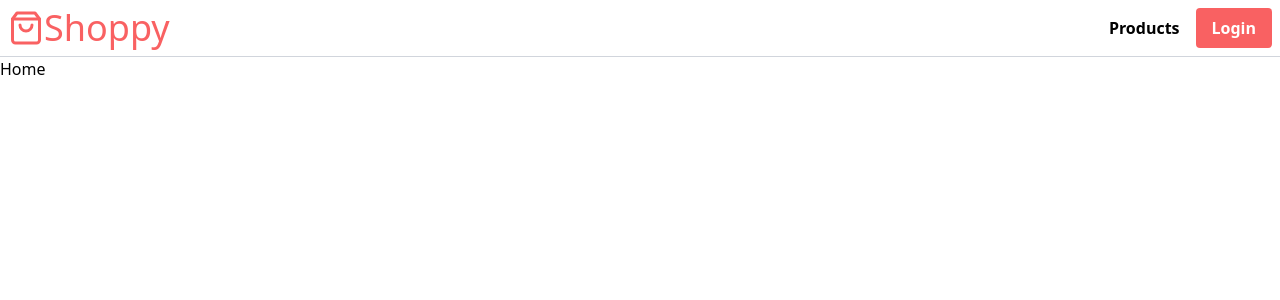
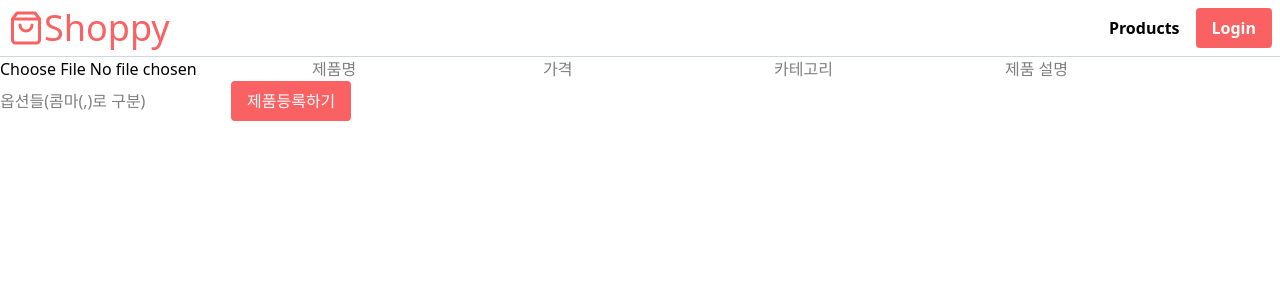
Before and after one commit to sangyeop0529/2025_06_shoppy, a React (Vite) app: page /products/new in a window 1280 px wide. Before the commit this address led to /. Shown: the top 300 px of the page. Built offline with nearby package versions, Linux system fonts and the light colour scheme; no server answers.

Commit message:
입력폼 생성

```diff
--- a/src/components/context/AuthContext.jsx
+++ b/src/components/context/AuthContext.jsx
@@ -5,12 +5,14 @@ const AuthContext = createContext();
 
 export function AuthContextProvider({ children }) {
   const [user, setUser] = useState();
+
   useEffect(() => {
     onUserStateChange((user) => {
       console.log(user);
       setUser(user);
     });
   }, []);
+
   return (
     <AuthContext.Provider value={{ user, login, logout }}>
       {children}
@@ -21,3 +23,5 @@ export function AuthContextProvider({ children }) {
 export function useAuthContext() {
   return useContext(AuthContext);
 }
+
+export default AuthContext;
--- a/src/pages/NewProduct.jsx
+++ b/src/pages/NewProduct.jsx
@@ -1,7 +1,77 @@
-import React from "react";
+import React, { useState } from "react";
+import Button from "../components/ui/Button";
 
 const NewProduct = () => {
-  return <div>NewProduct</div>;
+  const [product, setProduct] = useState({});
+  const [file, setFile] = useState();
+  const handleChange = (e) => {
+    const { name, value, files } = e.target;
+    if (name === "file") {
+      setFile(files && files[0]);
+      return;
+    }
+    setProduct((product) => ({ ...product, [name]: value }));
+  };
+  const handleSubmit = (e) => {
+    e.preventdefault();
+    // 제품의 사진을 Cloudinary에 업로드하고 URL을 획득
+    // Firebase에 새로운 제품 추가
+  };
+  return (
+    <section>
+      {file && <img src={URL.createObjectURL(file)} alt="local file" />}
+      <form onSubmit={handleSubmit}>
+        <input
+          type="file"
+          accept="image/*"
+          name="file"
+          required
+          onChange={handleChange}
+        />
+        <input
+          type="text"
+          name="title"
+          value={product.title ?? ""}
+          placeholder="제품명"
+          required
+          onChange={handleChange}
+        />
+        <input
+          type="number"
+          name="price"
+          value={product.price ?? ""}
+          placeholder="가격"
+          required
+          onChange={handleChange}
+        />
+        <input
+          type="text"
+          name="category"
+          value={product.category ?? ""}
+          placeholder="카테고리"
+          required
+          onChange={handleChange}
+        />
+        <input
+          type="text"
+          name="description"
+          value={product.description ?? ""}
+          placeholder="제품 설명"
+          required
+          onChange={handleChange}
+        />
+        <input
+          type="text"
+          name="options"
+          value={product.options ?? ""}
+          placeholder="옵션들(콤마(,)로 구분)"
+          required
+          onChange={handleChange}
+        />
+        <Button text={"제품등록하기"} />
+      </form>
+    </section>
+  );
 };
 
 export default NewProduct;
--- a/src/pages/ProtectedRoute.jsx
+++ b/src/pages/ProtectedRoute.jsx
@@ -1,14 +1,13 @@
 import React from "react";
+import { Navigate } from "react-router-dom";
 import { useAuthContext } from "../components/context/AuthContext";
-import { Navigate } from "react-router-dom";
 
-const ProtectedRoute = ({ children, requireAdmin }) => {
-  const { user } = useAuthContext();
-  if (!user || (requireAdmin && !user.isAdmin)) {
-    return <Navigate to="/" replace />;
-  }
+export default function ProtectedRoute({ children, requireAdmin }) {
+  // const { user } = useAuthContext();
+
+  // if (!user || (requireAdmin && !user.isAdmin)) {
+  //   return <Navigate to="/" replace />;
+  // }
 
   return children;
-};
-
-export default ProtectedRoute;
+}
```
